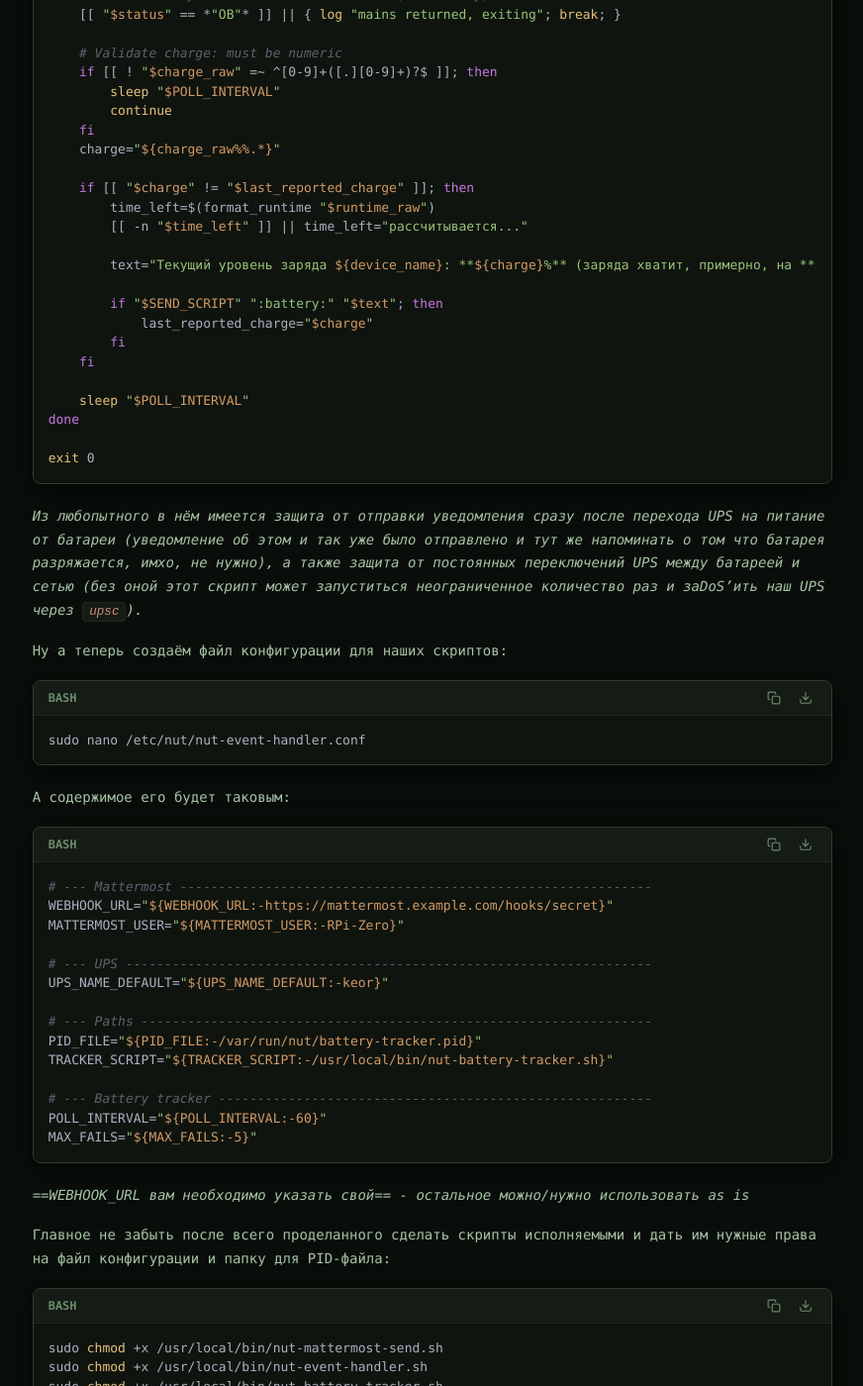
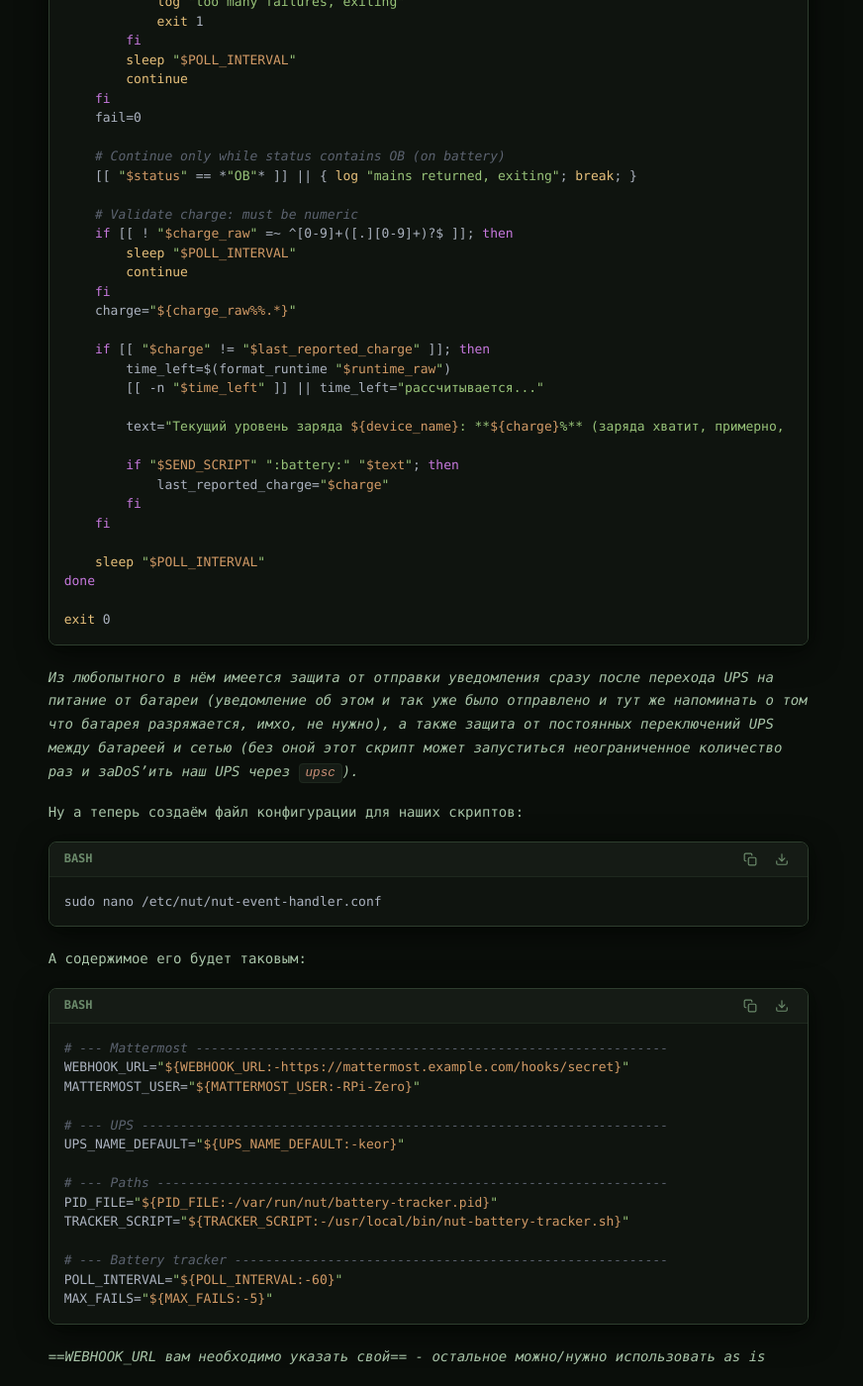
Before and after one commit to KPEBETKA/kpebetka.github.io, a Jekyll site: the page built from _posts/2022-04-29-post.md, in a window 1280 px wide and 1400 px high, scrolled down 16525 px. Shown: the whole window at 99% size, without its empty margins (203-1075 px from the left). Built offline with Jekyll 4.4.1, drawn with Linux system fonts in a browser that asks for light colours; nearby versions of some CDN libraries.

Commit message:
Update style.css

```diff
--- a/assets/css/style.css
+++ b/assets/css/style.css
@@ -12,6 +12,10 @@
     --font-mono: "JetBrains Mono", "Fira Code", "SF Mono", Menlo, Consolas, monospace;
     --page-glow: rgba(77, 184, 106, 0.04);
     --card-shadow: 0 0 20px rgba(77, 184, 106, 0.02), 0 8px 30px rgba(0, 0, 0, 0.55);
+}
+
+html {
+    scrollbar-gutter: stable;
 }
 
 * {
@@ -175,6 +179,10 @@ a:hover {
     overflow-wrap: break-word;
 }
 
+.post {
+    padding: 20px;
+}
+
 .syn-comment { color: var(--muted); }
 .syn-keyword { color: var(--accent); font-weight: 700; }
 .syn-var { color: #9cdcfe; }
@@ -187,15 +195,13 @@ a:hover {
 
 .center-col {
     font-size: 13px;
-    width: 100%;
-    max-width: 0;
+    width: 0;
     min-width: 100%;
 }
 
 .content-col {
     font-size: 14px;
-    width: 100%;
-    max-width: 0;
+    width: 0;
     min-width: 100%;
 }
 
@@ -205,6 +211,7 @@ a:hover {
     font-size: 13px;
     color: var(--muted);
     transition: color 0.2s;
+    margin-left: 20px;
 }
 
 .back-link:hover {
@@ -480,12 +487,19 @@ a:hover {
 
     .center-col, .content-col {
         width: 100%;
-        max-width: 100%;
         min-width: 0;
     }
 
     .post-block {
         padding: 15px;
+    }
+
+    .post {
+        padding: 15px;
+    }
+
+    .back-link {
+        margin-left: 15px;
     }
 
     .article-title { font-size: 20px; }
```
